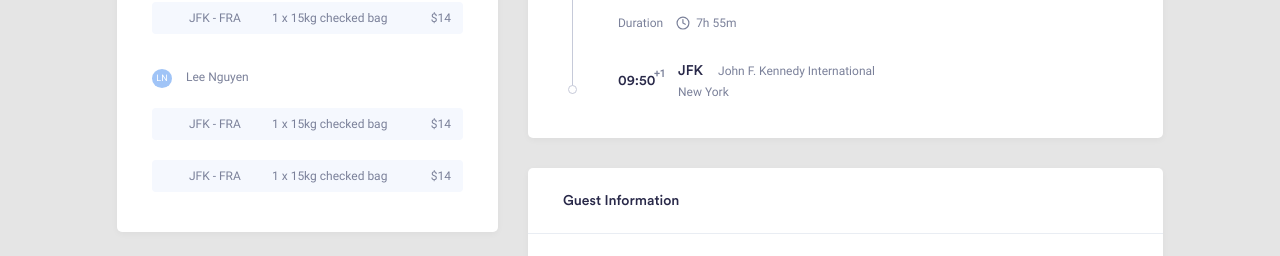
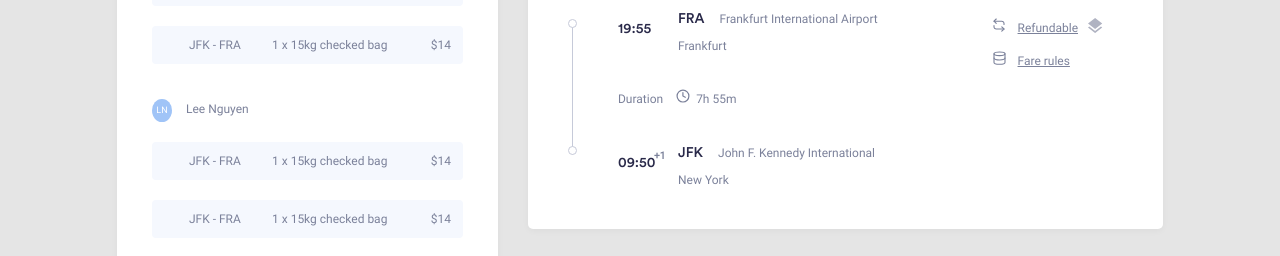
Before and after one commit to OlgaVakulenko/SoldoutNigth, a plain HTML site: page index.html in a window 1280 px wide. Shown: the part 649-905 px from the top of the page. Drawn offline with nearby package versions, Linux system fonts and the light colour scheme; files whose address does not match are found by name.

Commit message:
Update 2021-02-08T10:21:03.447Z

```diff
--- a/css/style.css
+++ b/css/style.css
@@ -87,7 +87,8 @@ body {
   border-radius: 5px;
   padding-top: 26px;
   padding-bottom: 40px;
-  margin-bottom: 30px; }
+  margin-bottom: 30px;
+  line-height: 1.5; }
 
 .title {
   padding-left: 35px;
```
